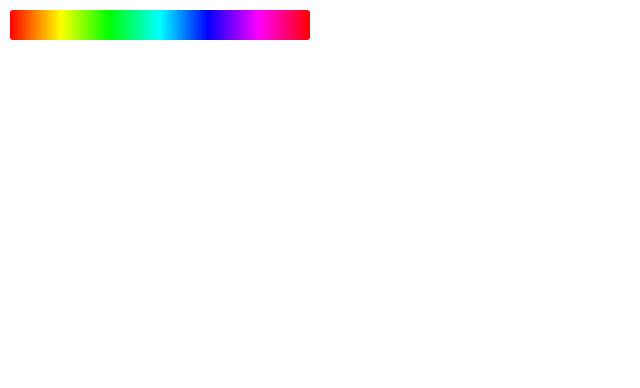
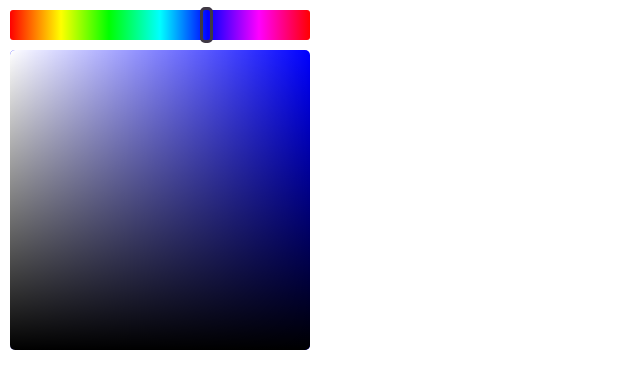
Before and after one commit to karenying/gradient.png, a React (Create React App) app: page / in a window 1280 px wide. Shown: the top 388 px of the page, without its empty margins (0-640 px from the left). Built offline with nearby package versions, Linux system fonts and the light colour scheme.

Commit message:
Rename slide

```diff
--- a/src/Components/HexPicker/ColorWheel.js
+++ /dev/null
@@ -1,14 +0,0 @@
-import React from 'react';
-import '../../Styles/HexPicker/ColorWheel.css';
-
-class ColorWheel extends React.Component {
-    render() {
-        return (
-            <div className='colorwheel-container'>
-                <div className='colorwheel-gradient'></div>
-            </div>
-        );
-    }
-}
-
-export default ColorWheel;
--- /dev/null
+++ b/src/Components/HexPicker/HexGradient.js
@@ -0,0 +1,18 @@
+import React from 'react';
+import '../../Styles/HexPicker/HexGradient.css';
+
+class HexGradient extends React.Component {
+    render() {
+        return (
+            <>
+                <div className='hexgradient-container'>
+                    <div className='hexgradient-base'></div>
+                    <div className='hexgradient-white'></div>
+                    <div className='hexgradient-black'></div>
+                </div>
+            </>
+        );
+    }
+}
+
+export default HexGradient;
--- a/src/Components/HexPicker/HexPicker.js
+++ b/src/Components/HexPicker/HexPicker.js
@@ -1,7 +1,8 @@
 import React from 'react';
 import '../../Styles/HexPicker/HexPicker.css';
-import ColorWheel from './ColorWheel';
+import Slide from './Slide';
 import Slider from './Slider';
+import HexGradient from './HexGradient';
 
 const getPercentage = (current, max) => (100 * current) / max;
 
@@ -10,12 +11,12 @@ const getLeft = (percentage) => `calc(${percentage}% - 5px)`;
 class HexPicker extends React.Component {
     state = {
         sliderRef: React.createRef(),
-        gradientRef: React.createRef(),
+        slideRef: React.createRef(),
         diff: React.createRef(),
     };
 
     handleMouseMove = (event) => {
-        let { sliderRef, gradientRef, diff } = this.state;
+        let { sliderRef, slideRef, diff } = this.state;
 
         let newX =
             event.clientX -
@@ -23,7 +24,7 @@ class HexPicker extends React.Component {
             sliderRef.current.getBoundingClientRect().left;
 
         const end =
-            sliderRef.current.offsetWidth - gradientRef.current.offsetWidth;
+            sliderRef.current.offsetWidth - slideRef.current.offsetWidth;
 
         const start = 0;
 
@@ -36,8 +37,8 @@ class HexPicker extends React.Component {
 
         const newPercentage = getPercentage(newX, end);
 
-        gradientRef.current.style.left = getLeft(newPercentage);
-        this.setState({ gradientRef });
+        slideRef.current.style.left = getLeft(newPercentage);
+        this.setState({ slideRef });
     };
 
     handleMouseUp = () => {
@@ -46,36 +47,23 @@ class HexPicker extends React.Component {
     };
 
     handleMouseDown = (event) => {
-        console.log(event);
-        let { gradientRef, diff } = this.state;
+        let { slideRef, diff } = this.state;
         diff.current =
-            event.clientX - gradientRef.current.getBoundingClientRect().left;
+            event.clientX - slideRef.current.getBoundingClientRect().left;
 
         this.setState({ diff });
         document.addEventListener('mousemove', this.handleMouseMove);
         document.addEventListener('mouseup', this.handleMouseUp);
     };
 
-    handleOnClick = () => {
-        console.log('hi');
-    };
-
     render() {
-        const { sliderRef, gradientRef } = this.state;
+        const { sliderRef, slideRef } = this.state;
+        console.log(sliderRef);
         return (
             <div className='hexpicker-container'>
-                <ColorWheel ref={gradientRef} onClick={this.handleOnClick} />
-                {/*
-                <Slider
-                    // ref={sliderRef}
-                    // onMouseDown={this.handleMouseDown}
-                    onClick={this.handleOnClick}
-                />
-
-                <div onClick={this.handleOnClick}>
-                    <h1>Hello</h1>
-                </div>
-                */}
+                <Slide ref={slideRef} />
+                <Slider ref={sliderRef} onMouseDown={this.handleMouseDown} />
+                <HexGradient onClick={this.handleOnClick} />
             </div>
         );
     }
--- /dev/null
+++ b/src/Components/HexPicker/Slide.js
@@ -0,0 +1,14 @@
+import React from 'react';
+import '../../Styles/HexPicker/Slide.css';
+
+class Slide extends React.Component {
+    render() {
+        return (
+            <div className='slide-container'>
+                <div className='slide-gradient'></div>
+            </div>
+        );
+    }
+}
+
+export default Slide;
--- a/src/Components/HexPicker/Slider.js
+++ b/src/Components/HexPicker/Slider.js
@@ -3,7 +3,10 @@ import '../../Styles/HexPicker/Slider.css';
 
 class Slider extends React.Component {
     render() {
-        return <div className='colorwheel-slider'></div>;
+        const { onMouseDown } = this.props;
+        return (
+            <div className='colorwheel-slider' onMouseDown={onMouseDown}></div>
+        );
     }
 }
 
--- /dev/null
+++ b/src/Styles/HexPicker/HexGradient.css
@@ -0,0 +1,28 @@
+.hexgradient-container {
+    height: 300px;
+    width: 300px;
+    margin: 10px;
+    position: absolute;
+    top: 40px;
+}
+
+.hexgradient-base,
+.hexgradient-white,
+.hexgradient-black {
+    border-radius: 5px;
+    height: 100%;
+    width: 100%;
+    position: absolute;
+}
+
+.hexgradient-base {
+    background: blue;
+}
+
+.hexgradient-white {
+    background: linear-gradient(to right, #fff 0%, rgba(255, 255, 255, 0) 100%);
+}
+
+.hexgradient-black {
+    background: linear-gradient(to bottom, transparent 0%, #000 100%);
+}
--- a/src/Styles/HexPicker/ColorWheel.css
+++ b/src/Styles/HexPicker/Slide.css
@@ -1,11 +1,11 @@
-.colorwheel-container {
+.slide-container {
     width: 300px;
     height: 30px;
     padding: 10px;
     position: absolute;
 }
 
-.colorwheel-gradient {
+.slide-gradient {
     height: 100%;
     width: 100%;
     background: linear-gradient(
--- a/src/Styles/HexPicker/Slider.css
+++ b/src/Styles/HexPicker/Slider.css
@@ -6,4 +6,6 @@
     cursor: pointer;
     position: absolute;
     top: 7px;
+    left: 200px;
+    background: rgba(255, 255, 255, 0);
 }
```
